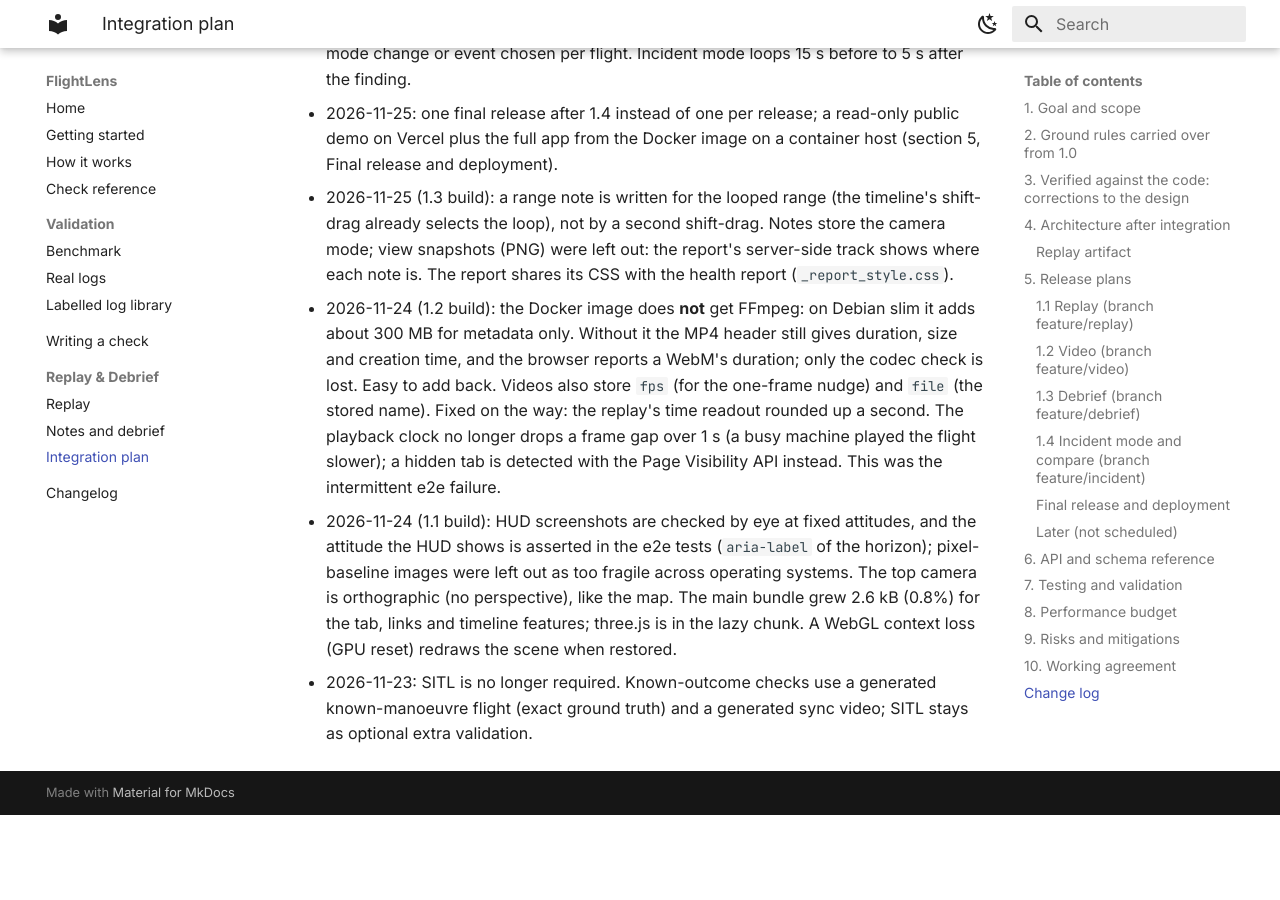
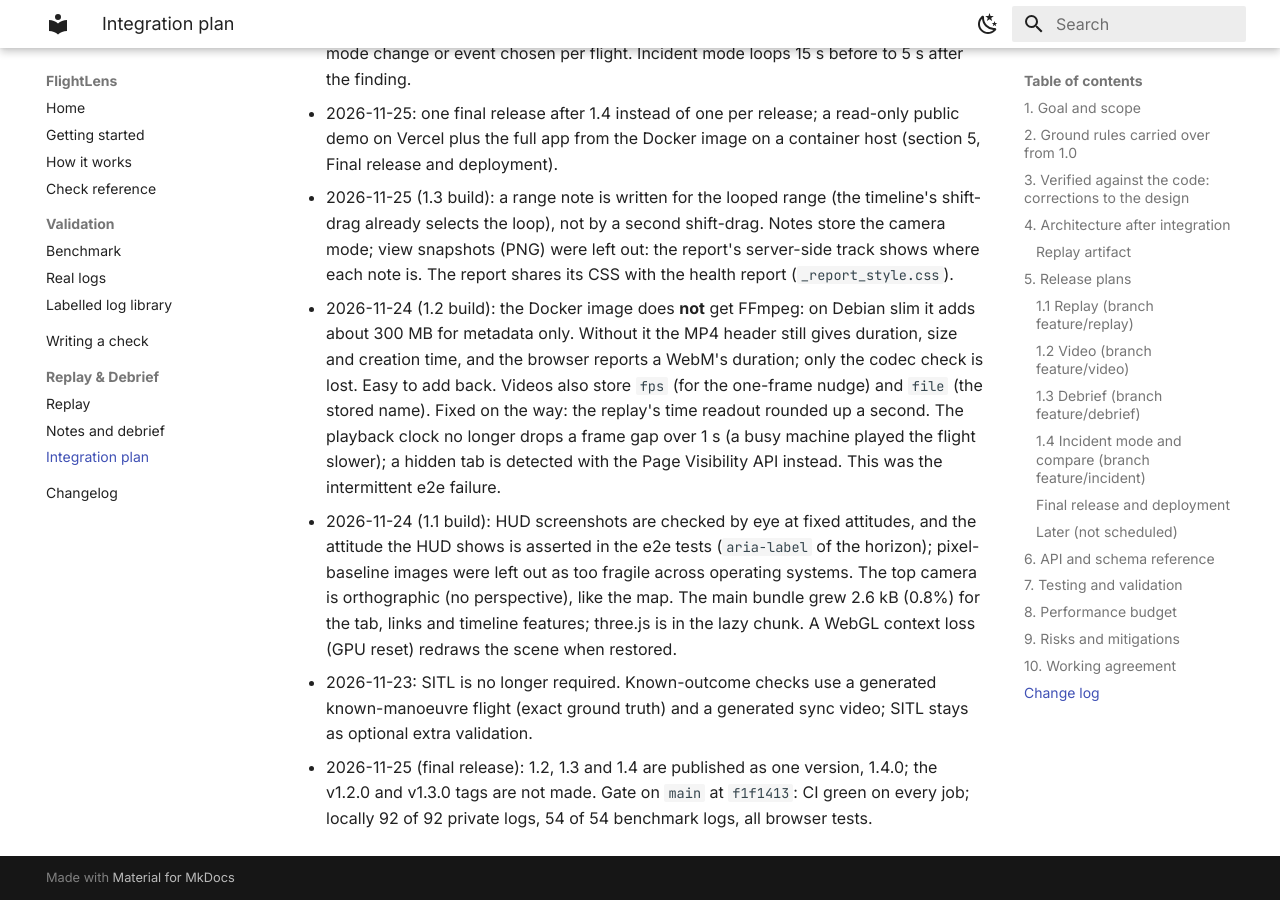
Before and after one commit to naol-zewdie/flightlens-flight-log-analyzer, an MkDocs documentation site: the page built from docs/replay/integration-plan.md, in a window 1280 px wide and 900 px high, scrolled down 15746 px. Built offline with MkDocs 1.6.1 and Material for MkDocs 9.7.7, drawn with Linux system fonts in a browser that asks for light colours; before the commit the page ends 16561 px from its top, so only the background shows below that; some of the changed text lies outside the part shown.

Commit message:
Release 1.4.0: version, one changelog entry for 1.2-1.4
- Version 1.4.0. The unpublished 1.2.0, 1.3.0 and 1.4.0 notes are folded into
  a single [1.4.0] - 2026-11-25 entry (Added, Changed, Fixed, Validation).
- Debrief docs say "New in 1.4"; the plan marks the 1.2/1.3 tags folded and
  ticks the version and release-gate items.
- Regenerated check reference and validation report for 1.4.0.

Co-Authored-By: Claude Opus 5.5 <noreply@anthropic.com>

```diff
--- a/docs/replay/integration-plan.md
+++ b/docs/replay/integration-plan.md
@@ -174,7 +174,7 @@ frontend tasks.
 - [x] video follows play, pause, rate and scrubbing; coverage bar
 - [x] backup and restore with and without videos (the Docker image does not get `ffprobe`: see the change log)
 - [x] generated-video sync within 100 ms; full suite and real-log validation pass
-- [ ] tag `v1.2.0`
+- [x] tag: folded into the 1.4.0 release (below)
 
 ### 1.3 Debrief (branch `feature/debrief`)
 
@@ -192,7 +192,7 @@ frontend tasks.
 - [x] debrief summary and status; Library badge and filter; prune keeps debriefed flights
 - [x] `debrief.html` prints with provenance; read-only mode blocks every note and debrief edit
 - [x] full suite and real-log validation pass
-- [ ] tag `v1.3.0`
+- [x] tag: folded into the 1.4.0 release (below)
 
 ### 1.4 Incident mode and compare (branch `feature/incident`)
 
@@ -213,10 +213,10 @@ Decided 2026-11-25: 1.2, 1.3 and 1.4 ship **together**, as one release, after
 the 1.4 gate. Each release's branch is still merged into `main` when it is
 done (1.3 stays local and 1.4 builds on it), but nothing is tagged until then.
 
-- [ ] **Version and changelog.** One version (1.4.0) whose changelog entry
+- [x] **Version and changelog.** One version (1.4.0) whose changelog entry
   folds in the unreleased 1.2, 1.3 and 1.4 sections; README and docs current;
   `docs/validation.md` regenerated.
-- [ ] **Release gate.** CI green on `main` (all jobs, including e2e and
+- [x] **Release gate.** CI green on `main` (all jobs, including e2e and
   Docker); full suite; benchmark; `flightlens validate private-logs` (92 of 92).
 - [ ] **Tag and publish.** Tag `v1.4.0`; the release workflow publishes PyPI,
   the GHCR image (`latest`) and the GitHub release; the docs site deploys from
@@ -417,3 +417,7 @@ video offset, so they get the most tests.
 - 2026-11-23: SITL is no longer required. Known-outcome checks use a
   generated known-manoeuvre flight (exact ground truth) and a generated sync
   video; SITL stays as optional extra validation.
+- 2026-11-25 (final release): 1.2, 1.3 and 1.4 are published as one
+  version, 1.4.0; the v1.2.0 and v1.3.0 tags are not made. Gate on `main` at
+  `f1f1413`: CI green on every job; locally 92 of 92 private logs, 54 of 54
+  benchmark logs, all browser tests.
--- a/pyproject.toml
+++ b/pyproject.toml
@@ -1,6 +1,6 @@
 [project]
 name = "flightlens"
-version = "1.1.0"
+version = "1.4.0"
 description = "Automatic drone flight log analysis: a health verdict, ranked findings and the evidence behind them."
 readme = "README.md"
 license = { text = "MIT" }
--- a/src/flightlens/__init__.py
+++ b/src/flightlens/__init__.py
@@ -1,3 +1,3 @@
 """FlightLens: automatic drone flight log analysis."""
 
-__version__ = "1.1.0"
+__version__ = "1.4.0"
```
Also changed, not shown: CHANGELOG.md (+39 -32 lines), README.md (+1 -1 lines), docs/checks.md (+1 -1 lines), docs/debrief.md (+2 -2 lines), docs/validation.md (+4 -4 lines), 2 other files.
